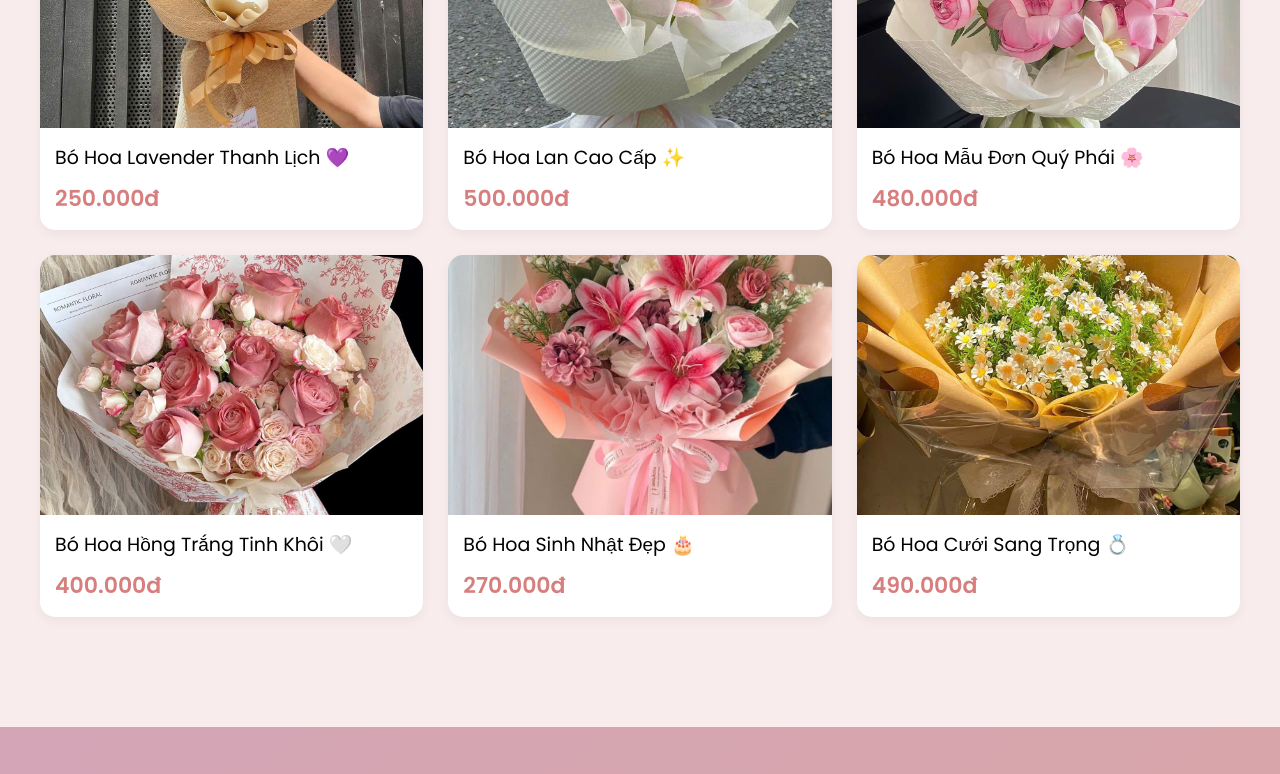
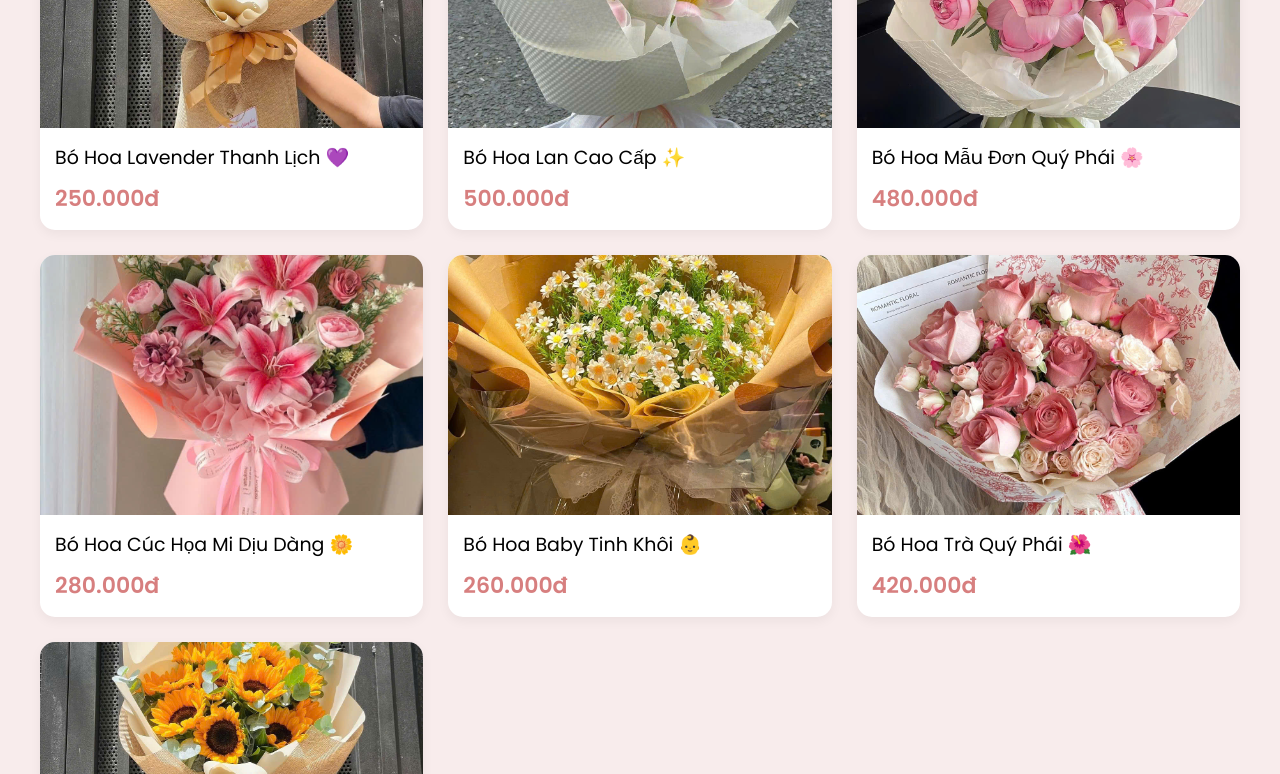
Before and after one commit to MinhHuyen17/ThietKeWeb, a plain HTML site: page products.html in a window 1280 px wide. Shown: the part 870-1644 px from the top of the page. Drawn offline with nearby package versions, Linux system fonts and the light colour scheme.

Commit message:
Cập nhật lại ảnh

```diff
--- a/products.html
+++ b/products.html
@@ -121,22 +121,28 @@
                 <span>480.000đ</span>
             </div>
 
-            <div class="card" onclick="location.href='detail.html?flower=rose'">
-                <div class="card-image image1"></div>
-                <p>Bó Hoa Hồng Trắng Tinh Khôi 🤍</p>
-                <span>400.000đ</span>
+            <div class="card" onclick="location.href='detail.html?flower=daisy'">
+                <div class="card-image image2"></div>
+                <p>Bó Hoa Cúc Họa Mi Dịu Dàng 🌼</p>
+                <span>280.000đ</span>
             </div>
 
-            <div class="card" onclick="location.href='detail.html?flower=daisy'">
-                <div class="card-image image2"></div>
-                <p>Bó Hoa Sinh Nhật Đẹp 🎂</p>
-                <span>270.000đ</span>
+            <div class="card" onclick="location.href='detail.html?flower=baby'">
+                <div class="card-image image3"></div>
+                <p>Bó Hoa Baby Tinh Khôi 👶</p>
+                <span>260.000đ</span>
             </div>
 
-            <div class="card" onclick="location.href='detail.html?flower=peony'">
-                <div class="card-image image3"></div>
-                <p>Bó Hoa Cưới Sang Trọng 💍</p>
-                <span>490.000đ</span>
+            <div class="card" onclick="location.href='detail.html?flower=camelia'">
+                <div class="card-image image1"></div>
+                <p>Bó Hoa Trà Quý Phái 🌺</p>
+                <span>420.000đ</span>
+            </div>
+
+            <div class="card" onclick="location.href='detail.html?flower=lotus'">
+                <div class="card-image image4"></div>
+                <p>Bó Hoa Sen Thanh Tao 🪷</p>
+                <span>270.000đ</span>
             </div>
 
         </div>
```
